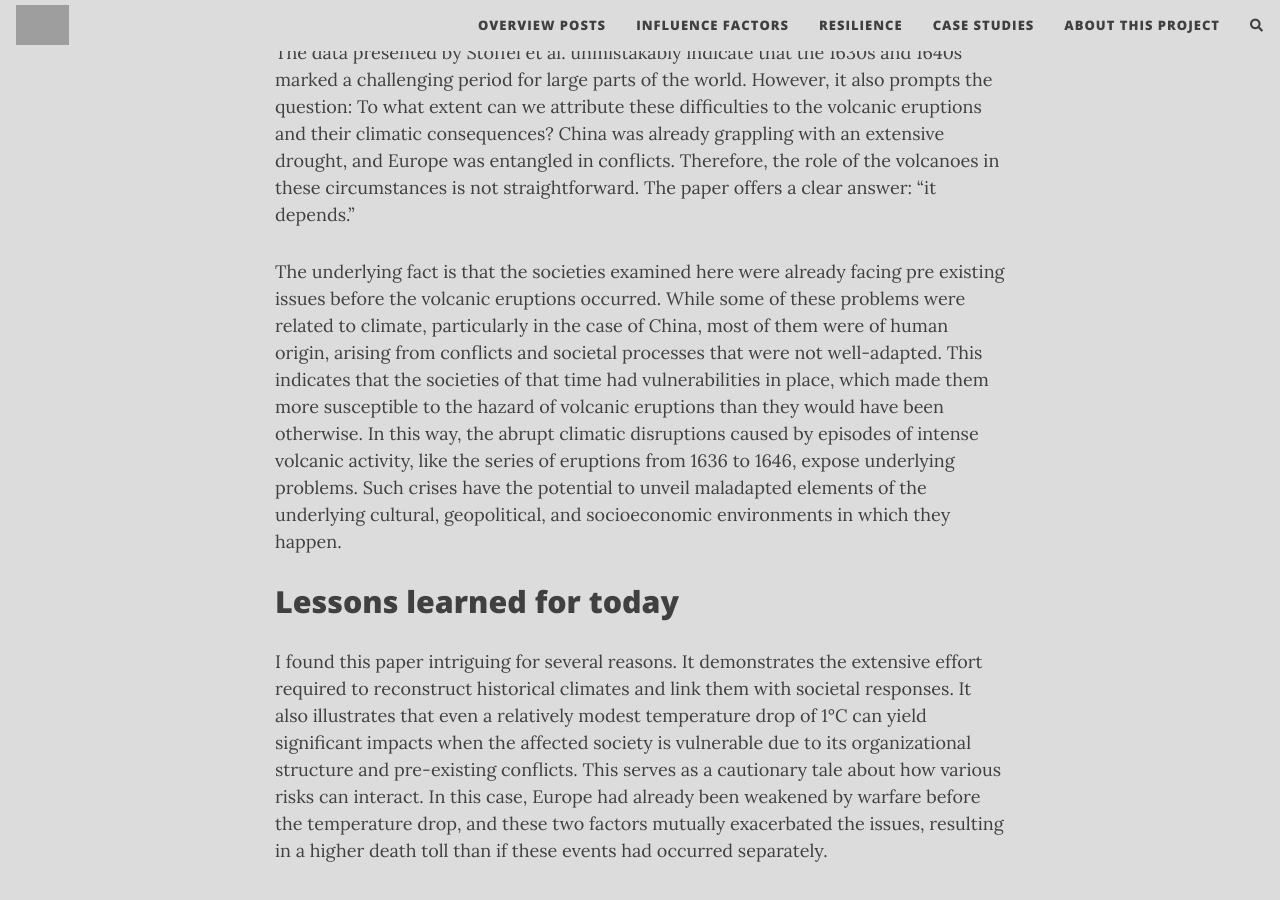
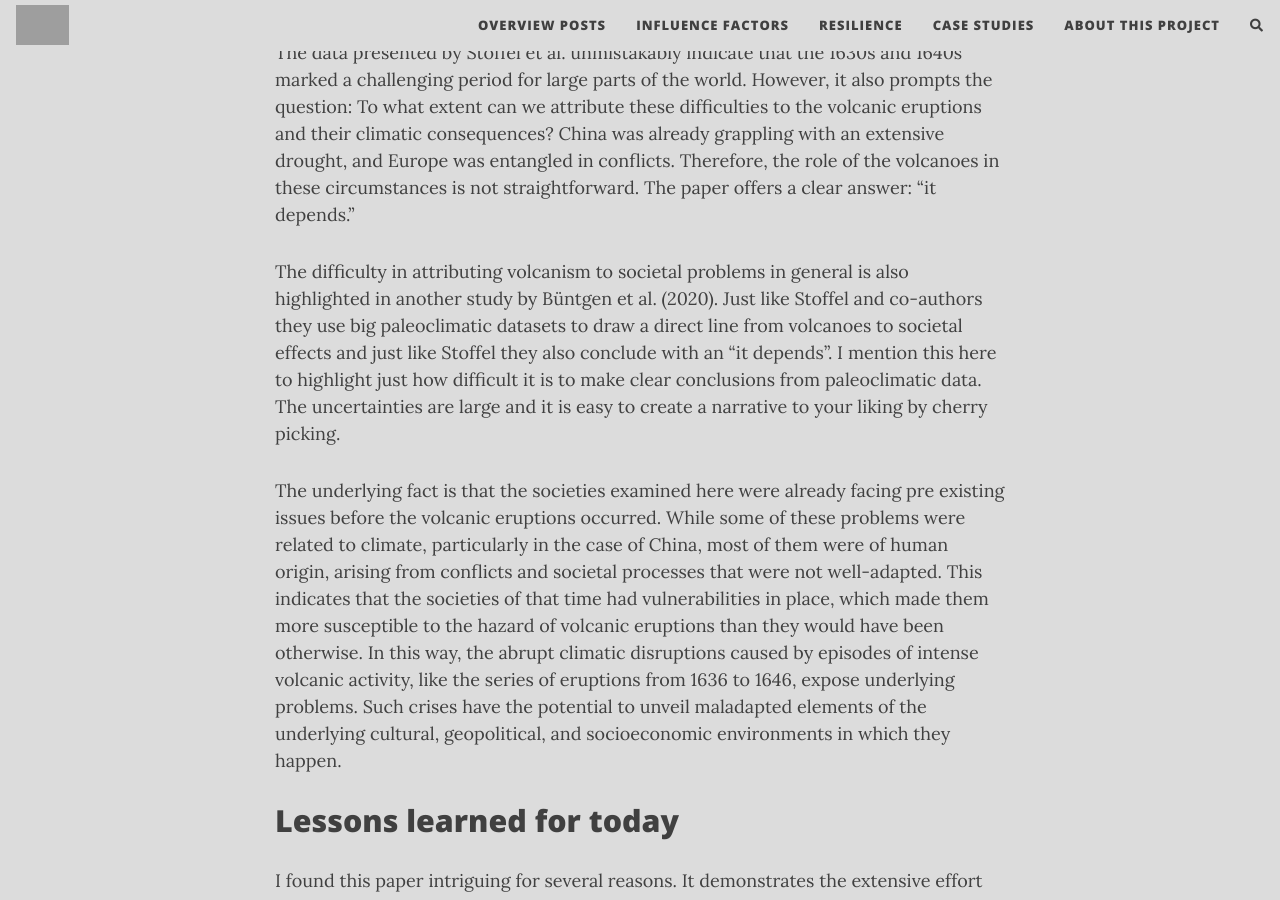
Before and after one commit to florianjehn/Societal_Collapse, a Jekyll site: the page built from _posts/2023-11-20-case_study_volcanoes.md, in a window 1280 px wide and 900 px high, scrolled down 2955 px. Built offline with Jekyll 4.4.1, drawn with Linux system fonts in a browser that asks for light colours; nearby versions of some CDN libraries; comment, search, counter and statistics services are not loaded; some of the changed text lies outside the part shown; grey boxes are pictures that could not be loaded.

Commit message:
Update 2023-11-20-case_study_volcanoes.md

```diff
--- a/_posts/2023-11-20-case_study_volcanoes.md
+++ b/_posts/2023-11-20-case_study_volcanoes.md
@@ -38,6 +38,8 @@ Similar reports emerged from Northern Europe and Ireland, as well as more distan
 
 The data presented by Stoffel et al. unmistakably indicate that the 1630s and 1640s marked a challenging period for large parts of the world. However, it also prompts the question: To what extent can we attribute these difficulties to the volcanic eruptions and their climatic consequences? China was already grappling with an extensive drought, and Europe was entangled in conflicts. Therefore, the role of the volcanoes in these circumstances is not straightforward. The paper offers a clear answer: "it depends."
 
+The difficulty in attributing volcanism to societal problems in general is also highlighted in another study by Büntgen et al. (2020). Just like Stoffel and co-authors they use big paleoclimatic datasets to draw a direct line from volcanoes to societal effects and just like Stoffel they also conclude with an “it depends”. I mention this here to highlight just how difficult it is to make clear conclusions from paleoclimatic data. The uncertainties are large and it is easy to create a narrative to your liking by cherry picking.
+
 The underlying fact is that the societies examined here were already facing pre existing issues before the volcanic eruptions occurred. While some of these problems were related to climate, particularly in the case of China, most of them were of human origin, arising from conflicts and societal processes that were not well-adapted. This indicates that the societies of that time had vulnerabilities in place, which made them more susceptible to the hazard of volcanic eruptions than they would have been otherwise.
 In this way, the abrupt climatic disruptions caused by episodes of intense volcanic activity, like the series of eruptions from 1636 to 1646, expose underlying problems. Such crises have the potential to unveil maladapted elements of the underlying cultural, geopolitical, and socioeconomic environments in which they happen.
 
@@ -57,6 +59,8 @@ Finally, I wanted to showcase this paper, because it illuminates the major chall
 
 # References
 
+Büntgen, U., Arseneault, D., Boucher, É., Churakova (Sidorova), O. V., Gennaretti, F., Crivellaro, A., Hughes, M. K., Kirdyanov, A. V., Klippel, L., Krusic, P. J., Linderholm, H. W., Ljungqvist, F. C., Ludescher, J., McCormick, M., Myglan, V. S., Nicolussi, K., Piermattei, A., Oppenheimer, C., Reinig, F., … Esper, J. (2020). Prominent role of volcanism in Common Era climate variability and human history. Dendrochronologia, 64, 125757. https://doi.org/10.1016/j.dendro.2020.125757
+
 Roser, M. (2014). Global deaths in conflict since the year 1400. Our World in Data. https://slides.ourworldindata.org/war-and-violence/#/6
 
 Stoffel, M., Corona, C., Ludlow, F., Sigl, M., Huhtamaa, H., Garnier, E., Helama, S., Guillet, S., Crampsie, A., Kleemann, K., Camenisch, C., McConnell, J., & Gao, C. (2022). Climatic, weather, and socio-economic conditions corresponding to the mid-17th-century eruption cluster. Climate of the Past, 18(5), 1083–1108. https://doi.org/10.5194/cp-18-1083-2022
```
